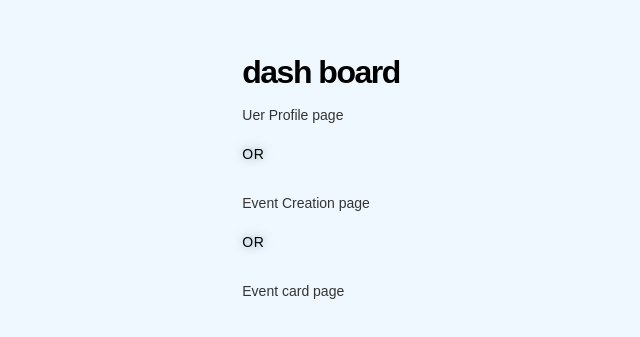
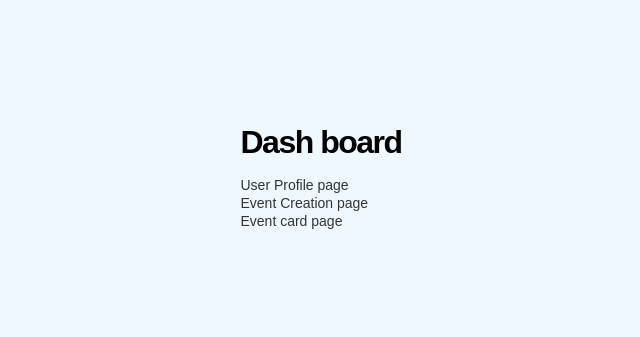
Before and after one commit to CSCC012023/final-project-s23-passion-pals, a React (Create React App) app in the folder client/: page /dash in a window 1280 px wide. Shown: the part 231-568 px from the top of the page, without its empty margins (319-959 px from the left). Built offline with nearby package versions, Linux system fonts and the light colour scheme; a web font is replaced by a local one.

Commit message:
fixed login and signup bugs

```diff
--- a/client/src/components/EventCard/eventCard.js
+++ b/client/src/components/EventCard/eventCard.js
@@ -1,7 +1,7 @@
 import React, { useEffect, useState } from 'react';
 import axios from 'axios';
 
-import './eventCard.css';
+import './eventCard.css'; // Import the CSS file for the component
 
 export default function EventCard() {
   const [events, setEvents] = useState([]);
@@ -17,8 +17,10 @@ export default function EventCard() {
       });
   }, []);
 
+  const userId = localStorage.getItem('userId');
+
   useEffect(() => {
-    const userId = localStorage.getItem("userId");
+
 
     axios.get(`http://localhost:5000/getUsers?userId=${userId}`)
       .then(response => {
@@ -33,7 +35,7 @@ export default function EventCard() {
   }, []);
 
   const handleEnroll = (eventId) => {
-    const userId = localStorage.getItem("userId");
+
 
     if (enrolledEvents.includes(eventId)) {
       // Unenroll from the event
@@ -71,13 +73,10 @@ export default function EventCard() {
             <p className="event-date">Date: {event.eventDate}</p>
             <p className="event-price">Price: {event.eventPrice}</p>
             <p className="event-description">Description: {event.eventDescription}</p>
-            <p className="event-spots-left">Spots Left: {event.spots - enrolledEvents.filter(id => id === event._id).length}</p>
             {enrolledEvents.includes(event._id) ? (
               <button onClick={() => handleEnroll(event._id)}>Unenroll</button>
             ) : (
-              <button onClick={() => handleEnroll(event._id)} disabled={event.spots - enrolledEvents.filter(id => id === event._id).length <= 0}>
-                {event.spots - enrolledEvents.filter(id => id === event._id).length <= 0 ? 'Full' : 'Enroll Now'}
-              </button>
+              <button onClick={() => handleEnroll(event._id)}>Enroll Now</button>
             )}
           </div>
         </div>
--- a/client/src/components/Signup/signup.js
+++ b/client/src/components/Signup/signup.js
@@ -30,11 +30,12 @@ function Signup() {
 
     try {
       const response = await axios.post("http://localhost:5000/signup", {
-        emailSignup,
-        passwordSignup,
-        fname,
-        lname,
-      });
+     email: emailSignup,
+     password: passwordSignup,
+     fname,
+     lname,
+    });
+
 
       if (response.data === "exist") {
         alert("User already exists");
@@ -43,7 +44,7 @@ function Signup() {
         localStorage.setItem("userId", userId);
         signInHistory("/dash", { state: { id: userId } });
       } else if (response.data === "emptyPassword") {
-        alert("Email and password cannot be empty");
+        alert("Fields cannot be empty");
       } else if (response.data === "wrongFormat") {
         alert("Invalid email: Please enter a valid Gmail address.");
       }
@@ -58,46 +59,26 @@ function Signup() {
 
     try {
       const response = await axios.post("http://localhost:5000/", {
-        emailLogin,
-        passwordLogin,
+        email: emailLogin,
+        password: passwordLogin,
       });
 
       if (response.data.status === "exist") {
         const userId = response.data.userId;
-
         localStorage.setItem("userId", userId);
         console.log(localStorage);
-        loginHistory("/dash", { state: { id: emailLogin } });
+        loginHistory("/dash", { state: { id: userId } });
       } else if (response.data === "notexist") {
         alert("Please check your email or password");
       }
     } catch (error) {
-      alert("wrong details");
+      alert("An error occurred while logging in");
       console.log(error);
     }
   }
 
+
   return (
-    // <div className="signup">
-
-    //     <h1>Signup</h1>
-
-    //     <form action="POST">
-    //         <input type="email" onChange={(e) => { setSignupEmail(e.target.value) }} placeholder="Email"  />
-    //         <input type="password" onChange={(e) => { setSignupPassword(e.target.value) }} placeholder="Password" />
-    //         <input type="fname" onChange={(e) => { setFname(e.target.value) }} placeholder="First Name" />
-    //         <input type="lname" onChange={(e) => { setLname(e.target.value) }} placeholder="Last Name" />
-    //         <input type="submit" onClick={submit} />
-
-    //     </form>
-
-    //     <br />
-    //     <p>OR</p>
-    //     <br />
-
-    //     <Link to="/">Login Page</Link>
-
-    // </div>
     <div
       className={`container ${
         isRegistrationActive ? "" : "right-panel-active"
@@ -136,14 +117,7 @@ function Signup() {
             }}
           />
           <button onClick={submitSignup}>Register</button>
-          {/* <span>or use your account</span>
-              <div className="social-container">
-                <a href="#" className="social"><i className="lni lni-facebook-fill"></i></a>
-                <a href="#" className="social"><i className="lni lni-google"></i></a>
-                <a href="#" className="social"
-                  ><i className="lni lni-linkedin-original"></i>
-                </a>
-              </div> */}
+          {}
         </form>
       </div>
 
@@ -166,24 +140,9 @@ function Signup() {
             }}
             placeholder="Password"
           />
-          {/* <div className="content">
-                <div className="checkbox">
-                  <input type="checkbox" name="checkbox" id="checkbox" />
-                  <label>Remember me</label>
-                </div>
-                <div className="pass-link">
-                  <a href="#">Forgot password?</a>
-                </div>
-              </div> */}
+          {}
           <button onClick={submitLogin}>Login</button>
-          {/* <span>or use your account</span>
-              <div className="social-container">
-                <a href="#" className="social"><i className="lni lni-facebook-fill"></i></a>
-                <a href="#" className="social"><i className="lni lni-google"></i></a>
-                <a href="#" className="social"
-                  ><i className="lni lni-linkedin-original"></i
-                ></a>
-              </div> */}
+          {}
         </form>
       </div>
 
@@ -198,7 +157,7 @@ function Signup() {
             <p>something about the power of friendship</p>
             <button className="ghost" id="login" onClick={handleSignClick}>
               Login
-              {/* <!-- below is an icon from an icon library. its in the head--> */}
+              {}
               <i className="left arrow login">&larr;</i>
             </button>
           </div>
--- a/client/src/components/dashBoard.js
+++ b/client/src/components/dashBoard.js
@@ -1,29 +1,19 @@
-import React, { useEffect, useState } from "react"
-import axios from "axios"
-import { useNavigate, Link } from "react-router-dom"
+import React from 'react';
+import { Link } from 'react-router-dom';
 
-
-function Dash() {
-
-
-
-
-    return (
-        <div className="dashBoard">
-
-            <h1>dash board</h1>
-
-            <Link to="/profile">Uer Profile page</Link>
-
-
-            <p>OR</p>
-
-            <Link to="/home">Event Creation page</Link>
-            <p>OR</p>
-            <Link to="/eventCard">Event card page</Link>
-
-        </div>
-    )
+export default function Dashboard() {
+  return (
+    <div>
+      <h1>Dash board</h1>
+      <div>
+        <Link to="/profile">User Profile page</Link>
+      </div>
+      <div>
+        <Link to="/home">Event Creation page</Link>
+      </div>
+      <div>
+        <Link to="/eventCard">Event card page</Link>
+      </div>
+    </div>
+  );
 }
-
-export default Dash
```
Also changed, not shown: 1 other file (tests, documents, lock files or other folders).
